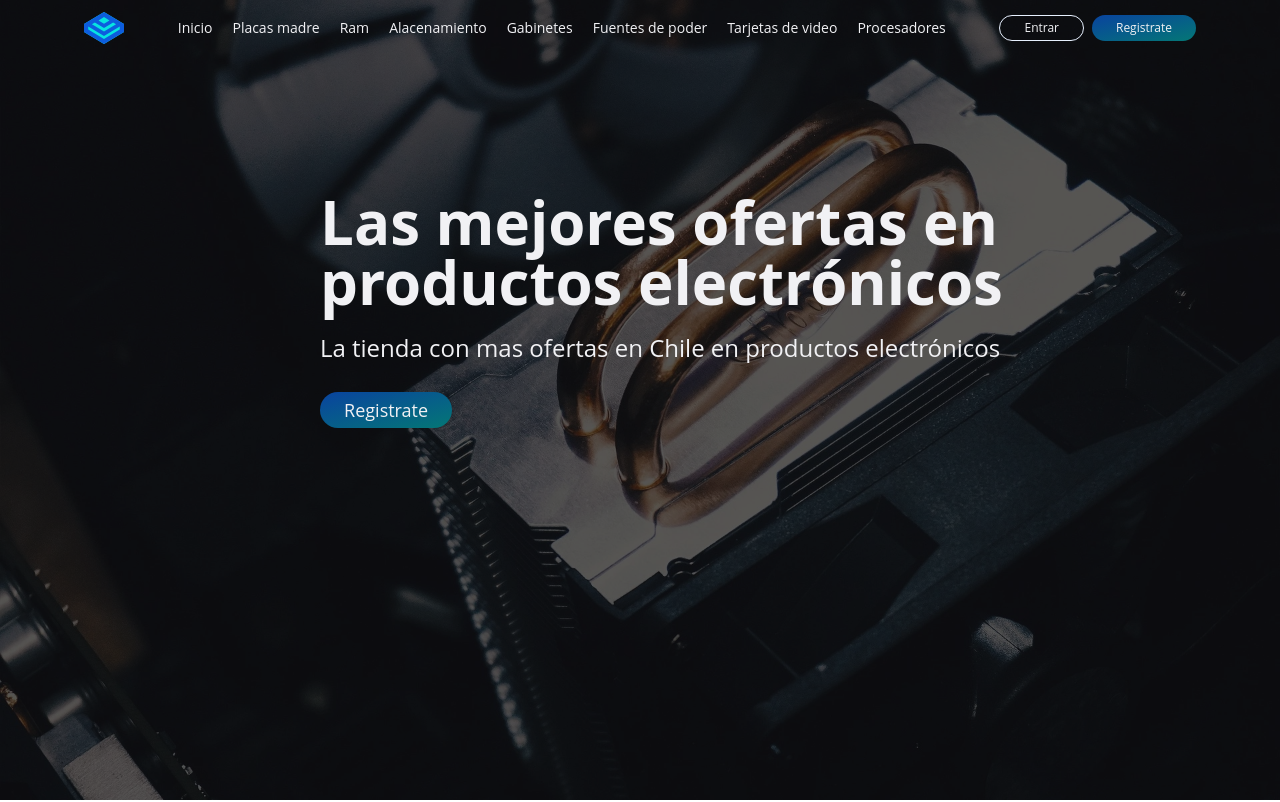
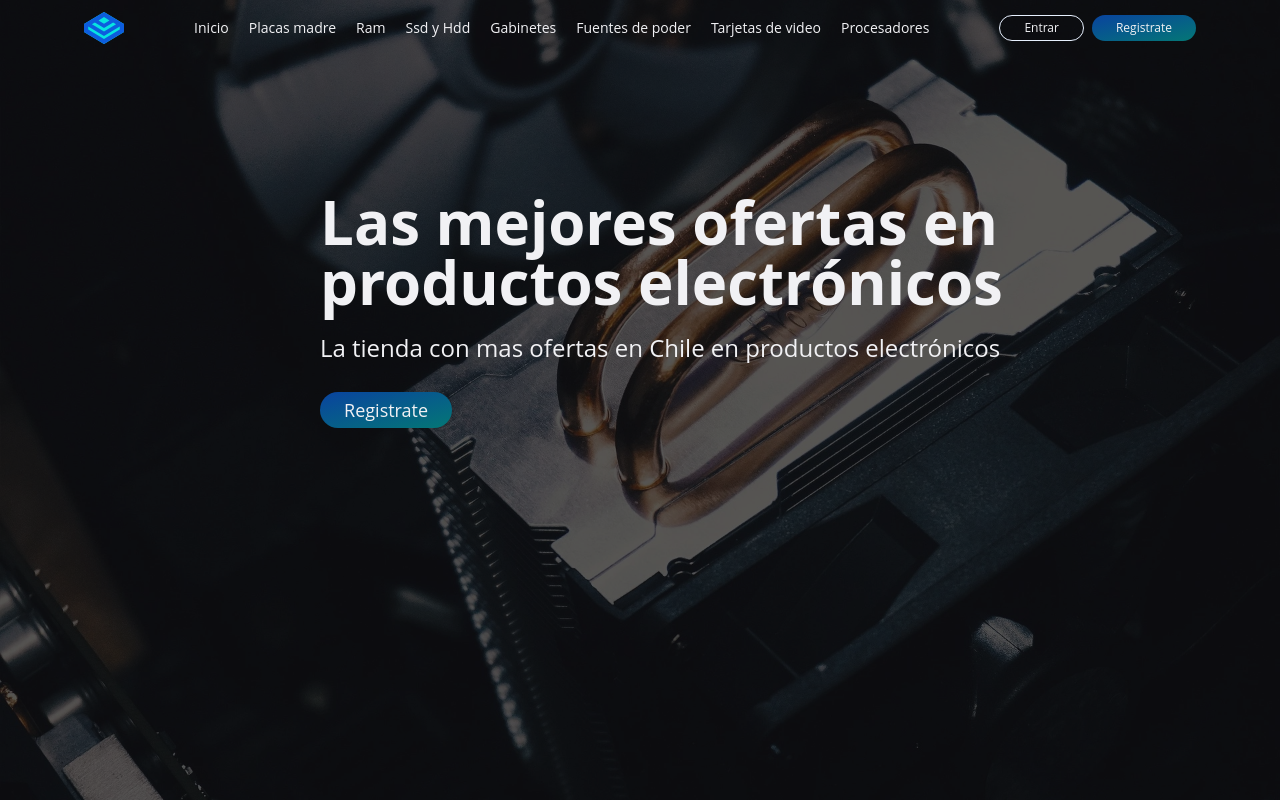
Before and after one commit to FernandoLorca/desafio-final-frontend, a React (Vite) app: page / in a window 1280 px wide. Shown: the top 802 px of the page. Built offline with nearby package versions, Linux system fonts and the light colour scheme.

Commit message:
changiong text in navbar and add the icon logo svg to windows epxlorer

```diff
--- a/index.html
+++ b/index.html
@@ -2,12 +2,22 @@
 <html lang="en">
   <head>
     <meta charset="UTF-8" />
-    <link rel="icon" type="image/svg+xml" href="/vite.svg" />
-    <meta name="viewport" content="width=device-width, initial-scale=1.0" />
-    <title>Vite + React</title>
+    <link
+      rel="icon"
+      type="image/svg+xml"
+      href="/logo-icon.svg"
+    />
+    <meta
+      name="viewport"
+      content="width=device-width, initial-scale=1.0"
+    />
+    <title>Proyecto final | Desafío Latam | Tienda Digital</title>
   </head>
   <body>
     <div id="root"></div>
-    <script type="module" src="/src/main.jsx"></script>
+    <script
+      type="module"
+      src="/src/main.jsx"
+    ></script>
   </body>
 </html>
--- a/src/components/Navbar/NavbarList.jsx
+++ b/src/components/Navbar/NavbarList.jsx
@@ -22,7 +22,7 @@ const NavbarList = () => {
         <NavbarListItem
           textSize="text-sm"
           anchor="#"
-          text="Alacenamiento"
+          text="Ssd y Hdd"
         />
         <NavbarListItem
           textSize="text-sm"
--- a/src/components/Navbar/NavbarListMobile.jsx
+++ b/src/components/Navbar/NavbarListMobile.jsx
@@ -31,7 +31,7 @@ const NavbarListMobile = ({ menu }) => {
         <NavbarListItem
           textSize="text-3xl"
           anchor="#"
-          text="Alacenamiento"
+          text="Ssd y Hdd"
         />
         <NavbarListItem
           textSize="text-3xl"
```
Also changed, not shown: public/logo-icon.svg (added).
